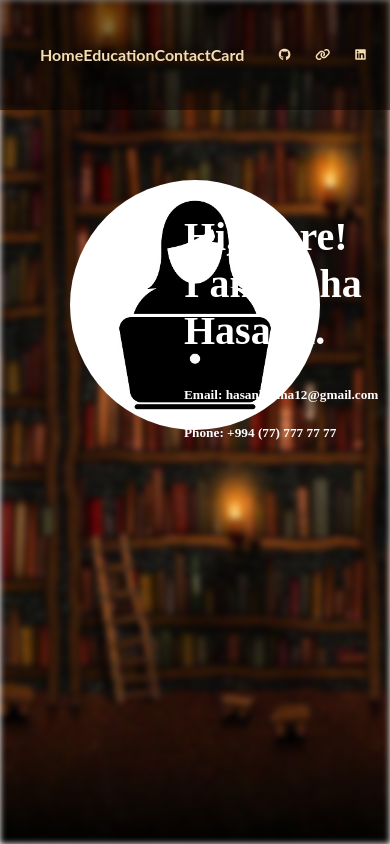
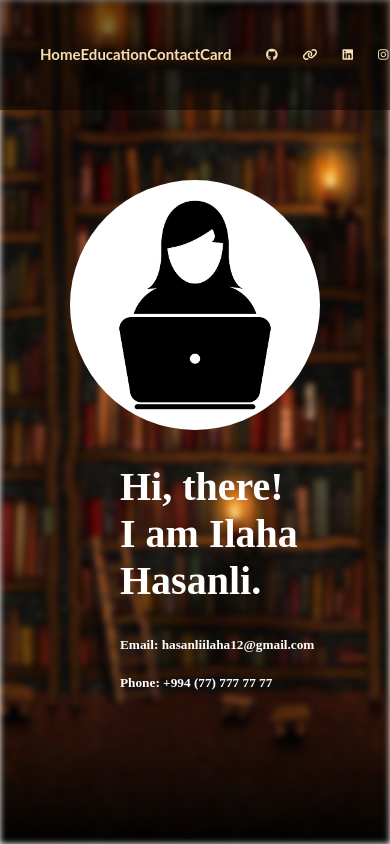
Before and after one commit to ilahaa/Assignment1-web1course, a plain HTML site: page index.html in a window 390 px wide. Drawn offline with Linux system fonts and the light colour scheme; a web font is replaced by a local one.

Commit message:
add home page media

```diff
--- a/assets/css/main.css
+++ b/assets/css/main.css
@@ -1,7 +1,10 @@
 @import url('https://fonts.googleapis.com/css2?family=Fuggles&family=Inter:wght@100&family=Martian+Mono:wght@300;400&family=Mooli&family=Onest:wght@100&family=Poppins:wght@200&family=Roboto:wght@400;500;700&family=Rubik&family=Young+Serif&display=swap');
-
+body{
+    width: 100%;
+    height: 100vh;
+}
 .bg-img {
-    height: 100vh;
+    height: 100%;
     background-image: url(../img/b1.jpg);
     background-position: center;
     background-repeat: no-repeat;
@@ -36,3 +39,21 @@
 h1{
     font-size: 40px;
 }
+
+
+@media only screen and (max-width: 600px) {
+    body{
+        overflow-x: hidden;
+        height: 100vh;
+    }
+    .main{
+        display: flex;
+        flex-direction: column;
+    }
+}
+
+@media only screen and (max-width:1200px){
+    .main{
+        display: flex;
+    }
+}
--- a/assets/css/nav.css
+++ b/assets/css/nav.css
@@ -55,6 +55,7 @@ nav {
 @media only screen and (max-width: 600px){
     .pages{
         width: 70%;
+        font-size: 15px;
     }
     .icons{
         width: 30%;
```
